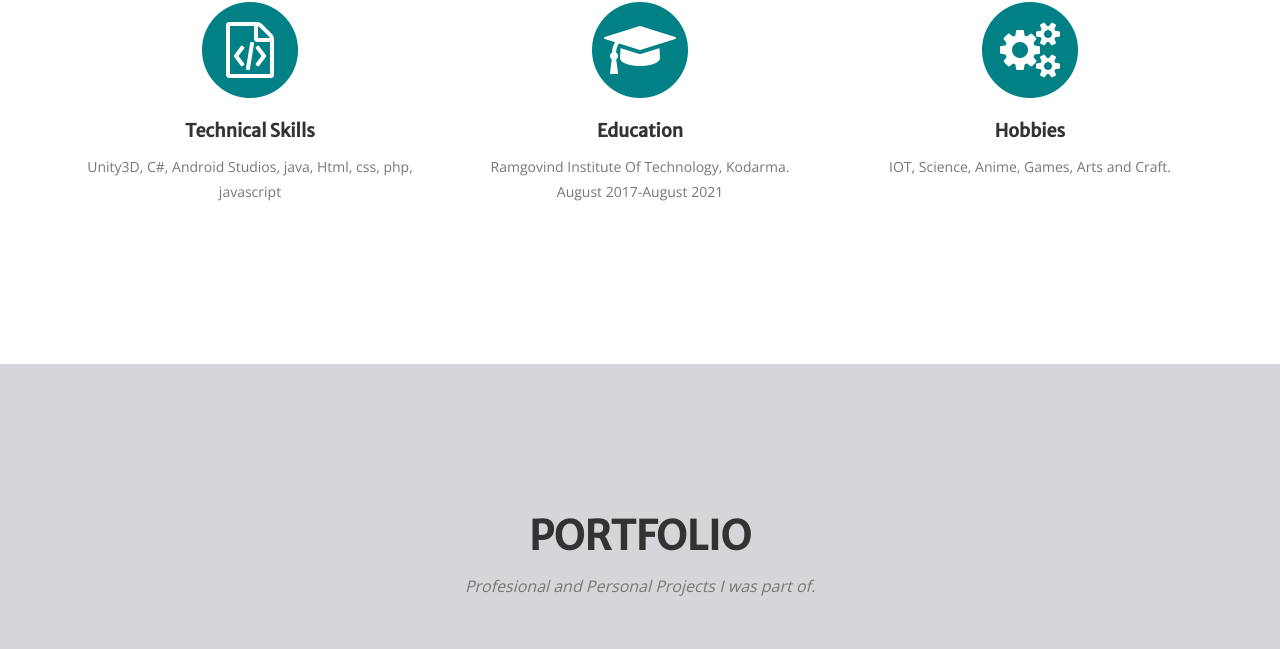
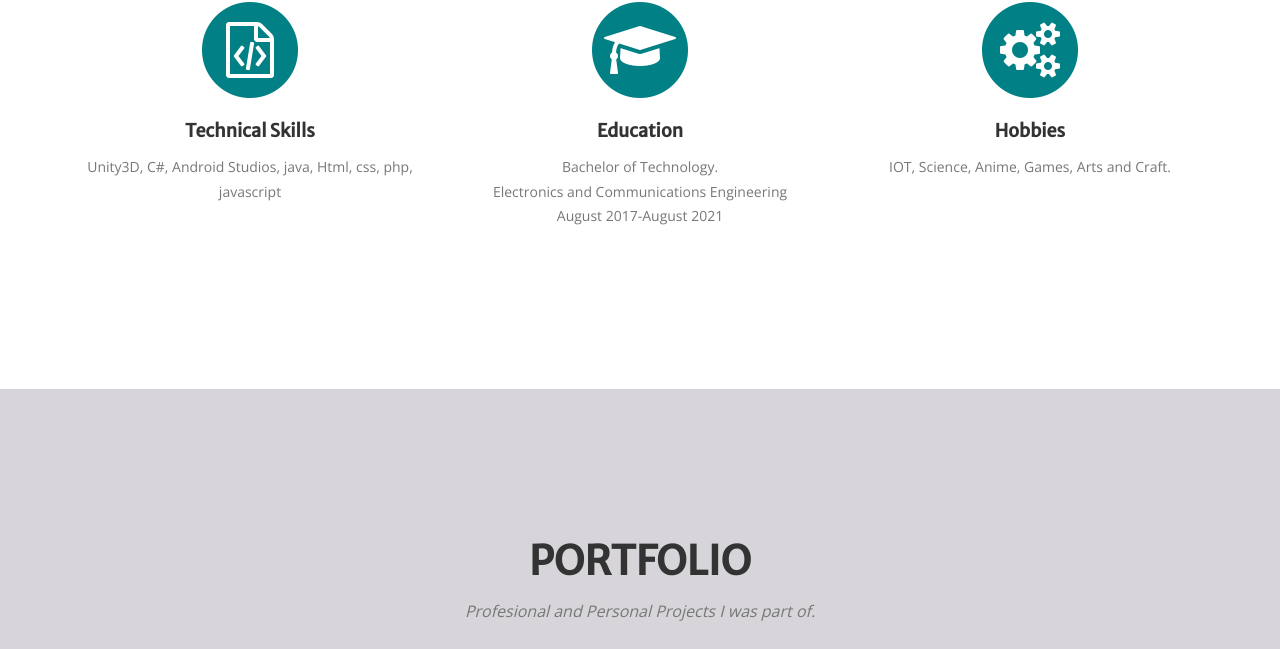
Before and after one commit to UnityApp/portfolio, a website: page index.html in a window 1280 px wide. Shown: the part 1113-1762 px from the top of the page. Drawn offline with nearby package versions, Linux system fonts and the light colour scheme; a web font is replaced by a local one.

Commit message:
Update index.html

```diff
--- a/index.html
+++ b/index.html
@@ -120,7 +120,7 @@
                         <i class="fa fa-graduation-cap fa-stack-1x fa-inverse"></i>
                     </span>
                     <h4 class="prologue-heading">Education</h4>
-                    <p class="text-muted">Ramgovind Institute Of Technology, Kodarma.<br>August 2017-August 2021</p>
+                    <p class="text-muted">Bachelor of Technology.<br>Electronics and Communications Engineering<br>August 2017-August 2021</p>
                 </div>
                 <div class="col-md-4">
                     <span class="fa-stack fa-4x">
```
